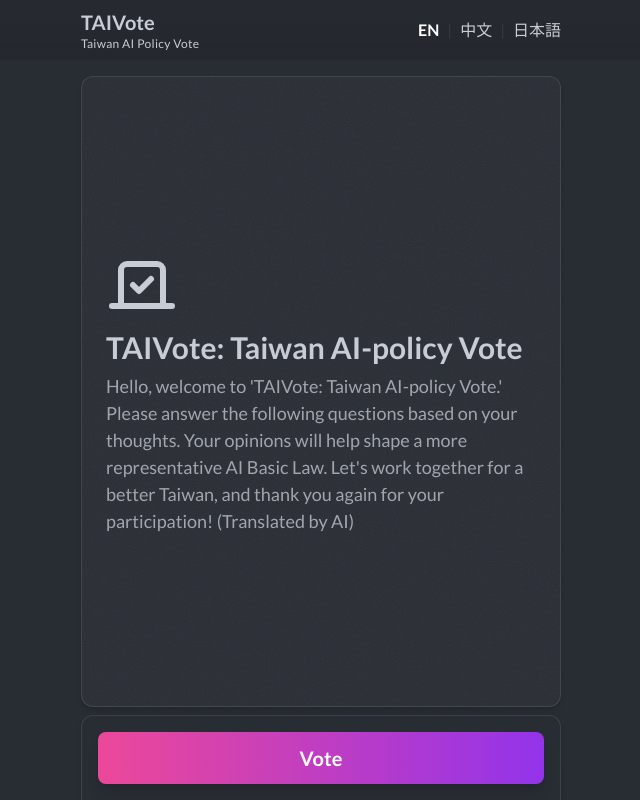
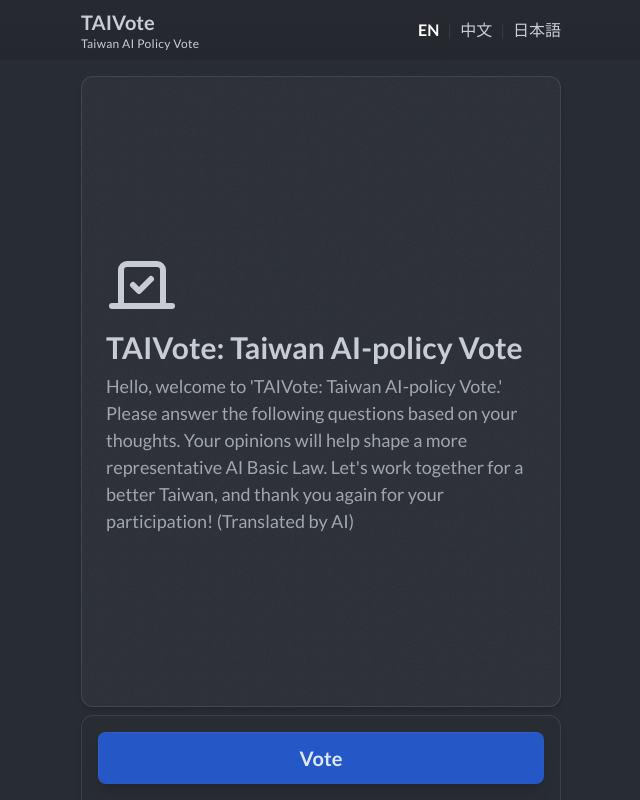
Before and after one commit to DrJuChunKoO/TAIVote, a Next.js app: page /vote in a window 1280 px wide. Shown: the whole page, without its empty margins (319-959 px from the left). Built offline with nearby package versions, Linux system fonts and the light colour scheme; no server answers.

Commit message:
updated button style

```diff
--- a/app/components/button.tsx
+++ b/app/components/button.tsx
@@ -15,17 +15,17 @@ export default function Button({
   return (
     <motion.button
       className={twMerge(
-        "group flex w-full items-center justify-center gap-2 rounded-xl p-2 font-semibold transition-colors md:p-3 md:text-xl",
+        "glass-effect hoverable group flex w-full items-center justify-center gap-2 rounded-xl p-2 font-semibold transition-colors md:p-3 md:text-xl",
         color === "blue" &&
-          "bg-blue-600 text-blue-100 hover:bg-blue-800 active:bg-blue-900",
+          "bg-blue-600/80 text-blue-100 hover:bg-blue-600/60 active:bg-blue-600/40",
         color === "red" &&
-          "bg-red-600 text-red-100 hover:bg-red-800 active:bg-red-900",
+          "bg-red-600/80 text-red-100 hover:bg-red-600/60 active:bg-red-600/40",
         color === "green" &&
-          "bg-green-600 text-green-100 hover:bg-green-800 active:bg-green-900",
+          "bg-green-600/80 text-green-100 hover:bg-green-600/60 active:bg-green-600/40",
         color === "teal" &&
-          "bg-teal-600 text-teal-100 hover:bg-teal-800 active:bg-teal-900",
+          "bg-teal-600/80 text-teal-100 hover:bg-teal-600/60 active:bg-teal-600/40",
         color === "stone" &&
-          "bg-stone-600 text-stone-100 hover:bg-stone-800 active:bg-stone-900",
+          "bg-stone-600/80 text-stone-100 hover:bg-stone-600/60 active:bg-stone-600/40",
         className,
       )}
       onClick={onClick}
--- a/app/components/vote-button.tsx
+++ b/app/components/vote-button.tsx
@@ -5,6 +5,7 @@ import { twMerge } from "tailwind-merge";
 import { motion, AnimatePresence } from "framer-motion";
 import { X, Vote } from "lucide-react";
 import { signIn } from "next-auth/react";
+import Button from "../components/button";
 export default function VoteButton() {
   const [open, setOpen] = useState(false);
   const t = useTranslations("common");
@@ -15,12 +16,13 @@ export default function VoteButton() {
           "rounded-t-xl border border-b-0 border-white/10 p-4 shadow-md",
         )}
       >
-        <button
-          className="w-full rounded-lg bg-gradient-to-r from-pink-500 to-purple-600 px-6 py-3 font-bold text-white shadow-lg transition-all duration-300 ease-in-out hover:from-pink-600 hover:to-purple-700 hover:shadow-xl focus:outline-none focus:ring-2 focus:ring-purple-500 focus:ring-opacity-50 md:text-xl"
+        <Button
+          color="blue"
+          className="rounded-lg"
           onClick={() => setOpen(true)}
         >
           {t("vote")}
-        </button>
+        </Button>
       </motion.div>
       <AnimatePresence>
         {open && (
@@ -62,12 +64,13 @@ export default function VoteButton() {
                   </div>
                 </div>
 
-                <button
-                  className="w-full rounded-lg bg-gradient-to-r from-pink-500 to-purple-600 px-6 py-3 font-bold text-white shadow-lg transition-all duration-300 ease-in-out hover:from-pink-600 hover:to-purple-700 hover:shadow-xl focus:outline-none focus:ring-2 focus:ring-purple-500 focus:ring-opacity-50 md:text-xl"
+                <Button
+                  color="blue"
+                  className="rounded-lg"
                   onClick={() => signIn("worldcoin", { callbackUrl: "/vote" })}
                 >
                   {t("sign_in_with_worldid")}
-                </button>
+                </Button>
               </motion.div>
             </div>
           </motion.div>
--- a/app/globals.css
+++ b/app/globals.css
@@ -141,3 +141,46 @@ body {
     rgba(0, 0, 0, 1) 100%
   );
 }
+
+@layer utilities {
+  .text-balance {
+    text-wrap: balance;
+  }
+
+  .glass-effect,
+  .glass-effect-inset {
+    --glass-bg: lch(
+      var(--glass-bg-l) var(--glass-bg-c) var(--glass-bg-h) / var(--glass-bg-a)
+    );
+    background-image: linear-gradient(
+      140deg,
+      var(--glass-bg) 28.7%,
+      color-mix(in lch, var(--glass-bg) 30%, transparent)
+    );
+    backdrop-filter: blur(8px);
+  }
+
+  .glass-effect {
+    box-shadow:
+      rgba(255, 255, 255, 0.1) 0.5px 0.5px 0.5px 0px inset,
+      rgba(255, 255, 255, 0.01) -0.5px -0.5px 0.5px 0px inset,
+      0 10px 15px -3px rgb(0 0 0 / 0.1),
+      0 4px 6px -4px rgb(0 0 0 / 0.1);
+  }
+
+  .glass-effect-inset {
+    box-shadow:
+      rgba(255, 255, 255, 0.1) -0.5px -0.5px 0.5px 0px inset,
+      rgba(0, 0, 0, 0.01) 1px 1px 1px 0px inset;
+  }
+
+  .glass-effect.hoverable,
+  .glass-effect-inset.hoverable {
+    &:hover {
+      --glass-bg: lch(
+        var(--glass-bg-l) var(--glass-bg-c) var(--glass-bg-h) /
+          calc(var(--glass-bg-a) + 0.05)
+      );
+    }
+  }
+}
--- a/app/vote/page.tsx
+++ b/app/vote/page.tsx
@@ -110,7 +110,7 @@ export default function Page() {
               <Button
                 color="stone"
                 onClick={() => prevQuestion()}
-                className="w-max rounded-lg bg-white/5 px-6 py-2 hover:bg-stone-50 hover:text-stone-900 active:text-stone-50 md:px-6 md:py-2 md:text-base"
+                className="w-max rounded-lg bg-white/5 px-6 py-2 hover:bg-white/10 active:bg-white/20 md:px-6 md:py-2 md:text-base"
               >
                 <ArrowLeft className="transition-transform group-hover:-translate-x-1" />
                 {t("back")}
```
